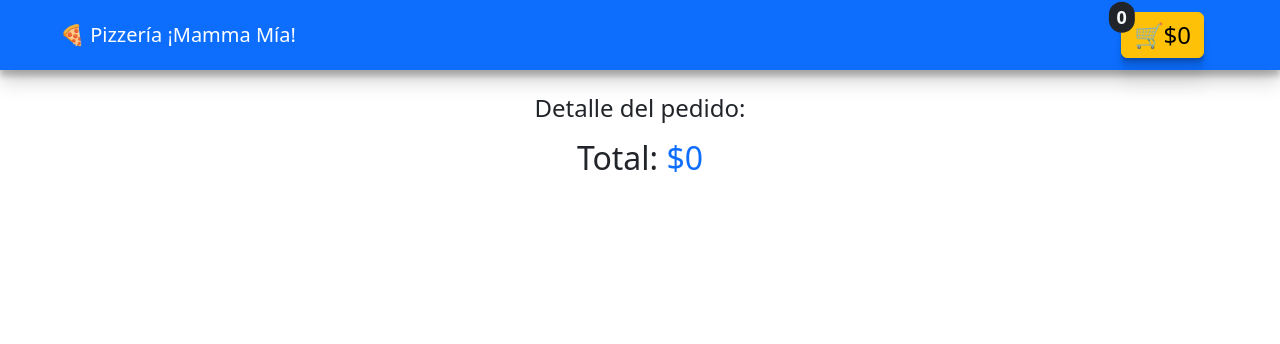
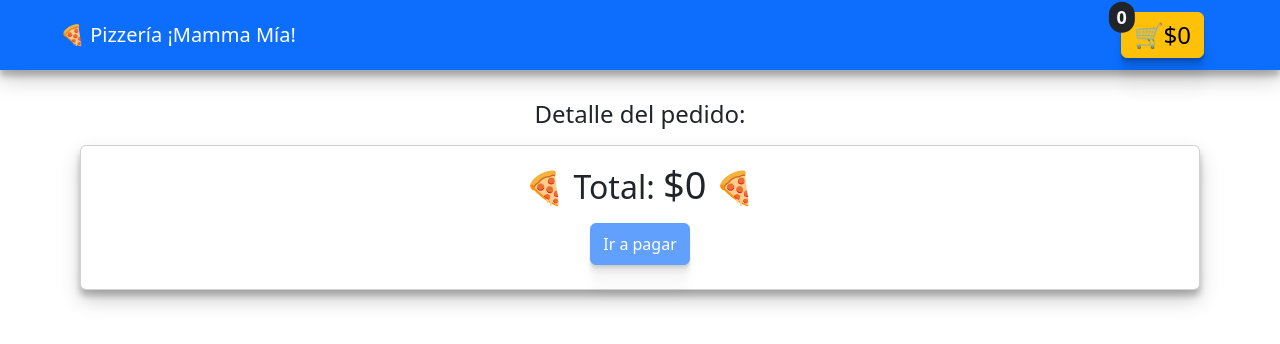
Before and after one commit to ignaciovq27/Modulo05_Desafio_04, a React (Vite) app: page /shopping-cart in a window 1280 px wide. Shown: the top 344 px of the page. Built offline with nearby package versions, Linux system fonts and the light colour scheme.

Commit message:
avance actualizacion carrito

```diff
--- a/public/pizzas.json
+++ b/public/pizzas.json
@@ -10,7 +10,8 @@
       "orégano"
     ],
     "name": "napolitana",
-    "price": 5950
+    "price": 5950,
+    "quantity": 1
   },
   {
     "desc": "La pizza Española se caracteriza por tener una base de masa delgada y crujiente, cubierta con ingredientes típicos de la gastronomía del norte de España como el chorizo, el jamón serrano, la cebolla, el pimiento, el tomate y el queso.",
@@ -23,7 +24,8 @@
       "choricillo"
     ],
     "name": "española",
-    "price": 7250
+    "price": 7250,
+    "quantity": 1
   },
   {
     "desc": "La pizza Salame es una variedad de pizza que se elabora con una masa delgada y crujiente, cubierta con salsa de tomate, queso mozzarella y finas rodajas de salame. Es una pizza sencilla pero sabrosa, ideal para los amantes de la combinación de sabores fuertes.",
@@ -36,7 +38,8 @@
       "orégano"
     ],
     "name": "salame",
-    "price": 5990
+    "price": 5990,
+    "quantity": 1
   },
   {
     "desc": "La pizza Cuatro Estaciones es una pizza que se divide en cuatro secciones, cada una con un tipo diferente de cobertura que representa una estación del año: la primavera se cubre con alcachofas, la verano con jamón, la otoño con champiñones y la invierno con aceitunas. Es una pizza muy versátil y completa para aquellos que desean probar diferentes sabores en una sola pizza.",
@@ -49,7 +52,8 @@
       "champiñones"
     ],
     "name": "cuatro estaciones",
-    "price": 9590
+    "price": 9590,
+    "quantity": 1
   },
   {
     "desc": "La pizza Bacon es una variedad de pizza que se elabora con una base de masa delgada y crujiente, cubierta con salsa de tomate, queso mozzarella y tiras de bacon ahumado. Es una pizza deliciosa ideal para los amantes del sabor del bacon.",
@@ -62,7 +66,8 @@
       "orégano"
     ],
     "name": "bacon",
-    "price": 6450
+    "price": 6450,
+    "quantity": 1
   },
   {
     "desc": "La pizza Pollo picante es una variedad de pizza que se elabora con una base de masa a la piedra, cubierta con salsa de tomate, queso mozzarella, tiras de pollo grillé y pimientos. Es una pizza que combina sabores fuertes y pequeños toques de picante.",
@@ -75,6 +80,7 @@
       "orégano"
     ],
     "name": "pollo picante",
-    "price": 8500
+    "price": 8500,
+    "quantity": 1
   }
 ]
--- a/src/MyContext.jsx
+++ b/src/MyContext.jsx
@@ -7,11 +7,28 @@ export const Context = createContext();
 
 export function MyContext({ children }) {
 
+    const [showModal, setShowModal] = useState(false);
     const [pizzas, setPizzas] = useState([])
     const [cartAmount, setCartAmount] = useState(0)
     const [pizzasCount, setPizzasCount] = useState(0)
-    const [showModal, setShowModal] = useState(false);
 
+    // Logica de añadir pizzas al carrito de compra
+    // 1) Se crea un estado con forma de array para guardar los datos de cada pizza añadida.
+    const [cartItems, setCartItems] = useState([
+        // {
+        //     id: "",
+        //     img: "",
+        //     name: "",
+        //     price: "",
+        // }
+    ])
+
+    // 2)Se crea una función para añadir los datos de la pizza al estado
+    // setCartItems actualiza el estado haciendo una copia de los datos de cartItems
+    // y luego se le añade un nuevo objeto con las propiedades id, img, name y price.
+    const addPizza = (id, img, name, price, quantity) => {
+        setCartItems([...cartItems, { id, img, name, price, quantity }])
+    }
 
     useEffect(() => {
         getData();
@@ -35,13 +52,16 @@ export function MyContext({ children }) {
 
     const globalState =
     {
+        showModal,
+        setShowModal,
         pizzas,
         cartAmount,
         setCartAmount,
         pizzasCount,
         setPizzasCount,
-        showModal,
-        setShowModal,
+        cartItems,
+        setCartItems,
+        addPizza,
     }
     return <Context.Provider value={globalState}>{children}</Context.Provider>
 }
--- a/src/components/Gallery/Gallery.jsx
+++ b/src/components/Gallery/Gallery.jsx
@@ -11,7 +11,7 @@ import ListGroup from 'react-bootstrap/ListGroup';
 
 export default function Gallery() {
 
-  const { pizzas, cartAmount, setCartAmount, pizzasCount, setPizzasCount, setShowModal } = useContext(Context)
+  const { pizzas, cartAmount, setCartAmount, pizzasCount, setPizzasCount, setShowModal, addPizza } = useContext(Context)
 
   return (
     <div className="gallery-container p-3">
@@ -24,6 +24,7 @@ export default function Gallery() {
           setCartAmount((cartAmount) => cartAmount + pizzaPrice)
           setPizzasCount((pizzasCount) => pizzasCount + 1)
           setShowModal(true)
+          addPizza(pizza.id, pizza.img, pizza.name, pizza.price, pizza.quantity)
         }
 
         return (
--- a/src/components/MyHeader/MyHeader.css
+++ b/src/components/MyHeader/MyHeader.css
@@ -4,6 +4,8 @@
     z-index: 0;
     margin: 0;
     padding: 0;
+    user-select: none;
+
 }
 
 .header-img {
--- a/src/components/MyNavbar/MyNavbar.css
+++ b/src/components/MyNavbar/MyNavbar.css
@@ -16,6 +16,7 @@
     text-decoration: none;
     margin: 0;
     padding: 0;
+    user-select: none;
 }
 
 .brand-style:hover {
@@ -25,6 +26,7 @@
 .navbar-brand-style {
     margin: 0;
     padding: 0;
+    user-select: none;
 }
 
 .btn-style2 {
--- a/src/views/NotFound/NotFound.jsx
+++ b/src/views/NotFound/NotFound.jsx
@@ -11,7 +11,7 @@ export default function NotFound() {
             <h4>La ruta que intentas consultar no existe (๑◕︵◕๑)</h4>
             <Nav>
                 <Link to="/" className="brand-style">
-                    <Button className="mx-3 py-2 btn-style2 position-relative" variant="primary">
+                    <Button className="mx-3 py-3 btn-style2" variant="primary">
                         🍕 INICIO 🍕
                     </Button>
                 </Link>
--- a/src/views/Pizza/Pizza.jsx
+++ b/src/views/Pizza/Pizza.jsx
@@ -11,7 +11,7 @@ import { Button } from "react-bootstrap";
 
 export default function Pizza() {
 
-  const { pizzas, cartAmount, setCartAmount, pizzasCount, setPizzasCount, setShowModal } = useContext(Context)
+  const { pizzas, cartAmount, setCartAmount, pizzasCount, setPizzasCount, setShowModal, addPizza } = useContext(Context)
   const params = useParams()
 
   const getPizzaById = (id) => pizzas.find((pizza) => pizza.id === id)
@@ -25,6 +25,7 @@ export default function Pizza() {
     setCartAmount((cartAmount) => cartAmount + pizzaPrice)
     setPizzasCount((pizzasCount) => pizzasCount + 1)
     setShowModal(true)
+    addPizza(pizza.id, pizza.img, pizza.name, pizza.price)
   }
 
   return (
--- /dev/null
+++ b/src/views/ShoppingCart/ShoppingCart.css
@@ -0,0 +1,48 @@
+.shoppingCart-container {
+    margin: auto;
+    min-width: 300px;
+    max-width: 1200px;
+    /* min-height: 200px; */
+    /* max-height: 700px; */
+    justify-content: center;
+    align-items: center;
+    margin-top: 30px;
+    gap: 20px
+}
+
+.shoppingCart-container h2 {
+    margin: 0;
+    padding: 0;
+}
+
+.shoppingCart-container .card-style {
+    width: 70rem;
+    margin: auto;
+    padding: 3px;
+    box-shadow: rgba(0, 0, 0, 0.19) 0px 10px 20px, rgba(0, 0, 0, 0.23) 0px 6px 6px;
+}
+
+.margin-style {
+    margin: 5px 0px;
+}
+
+.ul-style {
+    list-style-type: none;
+    margin: 0;
+    padding: 0;
+    padding-left: 15px;
+    padding-top: 10px;
+    display: flex;
+    flex-direction: column;
+    justify-content: flex-start;
+    align-items: start;
+}
+
+.shoppingCart-container .card-img-style {
+    width: 200px;
+    height: 100px;
+}
+
+.shoppingCart-container .span-style {
+    font-size: 38px;
+}
--- a/src/views/ShoppingCart/ShoppingCart.jsx
+++ b/src/views/ShoppingCart/ShoppingCart.jsx
@@ -1,17 +1,101 @@
 // css
+import "../ShoppingCart/ShoppingCart.css"
 
 //components
 import { useContext } from "react";
 import { Context } from "../../MyContext";
+import Card from 'react-bootstrap/Card';
+import { Button } from "react-bootstrap";
 
 export default function ShoppingCart() {
 
-  const { cartAmount } = useContext(Context)
+  const { cartAmount, setCartAmount, cartItems, setCartItems, pizzasCount, setPizzasCount } = useContext(Context)
+  // console.log(cartItems)
 
   return (
-    <div className="home-container">
-      <h4 className="mt-4 mb-0">Detalle del pedido:</h4>
-      <h2 className="my-3">Total: <span className="text-primary">{cartAmount.toLocaleString('es-CL', { style: 'currency', currency: 'CLP' })}</span></h2>
+    <div className="shoppingCart-container ">
+      <h4 className="my-3 text-center">Detalle del pedido:</h4>
+      <div>
+        <Card className="card-style mt-2 p-0">
+
+          {cartItems.map((item, i) => {
+
+            const pizzaPrice = item.price
+            const pizzaQuantity = item.quantity
+
+            const HandleOnClickAdd = (e) => {
+              setCartAmount((cartAmount) => cartAmount + pizzaPrice)
+              setPizzasCount((pizzasCount) => pizzasCount + 1)
+
+              const newCartItems = [...cartItems];
+              newCartItems[i].quantity += 1;
+              setCartItems(newCartItems);
+            }
+
+            const HandleOnClickRemove = (e) => {
+              if (item && item.quantity > 0) {
+                setCartAmount((cartAmount) => cartAmount - pizzaPrice);
+                setPizzasCount((pizzasCount) => pizzasCount - 1);
+
+                const newCartItems = cartItems.map((cartItem) => {
+                  if (cartItem.id === item.id) {
+                    return {
+                      ...cartItem,
+                      quantity: cartItem.quantity - 1,
+                    };
+                  }
+                  return cartItem;
+                }).filter((cartItem) => cartItem.quantity > 0);
+
+                setCartItems(newCartItems);
+                console.log(newCartItems);
+              }
+            };
+
+            return (
+              <div className="margin-style shoppingCart-container m-0 p-0" key={item.id}>
+                <div className="mx-2 p-0">
+                  <Card.Body className="d-flex justify-content-between align-items-center">
+                    <div className="d-flex align-items-center gap-3">
+                      <Card.Img className="card-img-style" src={item.img} />
+                      <Card.Title className="text-style m-0">{item.name}</Card.Title>
+                    </div>
+                    <div className="d-flex align-items-center">
+                      <h3 className="d-flex text-primary m-0">
+                        {item.price.toLocaleString('es-CL', { style: 'currency', currency: 'CLP' })}
+                      </h3>
+                      <Button
+                        className="mx-3 btn-style"
+                        variant="danger"
+                        disabled={pizzaQuantity > 0 ? false : true}
+                        onClick={HandleOnClickRemove}
+                      > - </Button>
+                      <h3 className="m-0">{pizzaQuantity}</h3>
+                      <Button
+                        className="mx-3 btn-style"
+                        variant="primary"
+                        onClick={HandleOnClickAdd}
+                      > + </Button>
+                    </div>
+                  </Card.Body>
+                  <hr className="m-0 p-0"></hr>
+                </div>
+              </div>
+            )
+          })}
+
+          <div className="d-flex flex-column justify-content-center align-items-center mx-5 mb-4">
+            <h2 className="my-3 ">🍕 Total: <span className="span-style">{cartAmount.toLocaleString('es-CL', { style: 'currency', currency: 'CLP' })}</span> 🍕</h2>
+            <Button
+              className="mx-3 py-2 btn-style"
+              variant="primary"
+              disabled={cartAmount > 0 ? false : true}
+            // onClick={HandleOnClick}
+            > Ir a pagar </Button>
+          </div>
+
+        </Card>
+      </div>
     </div>
   );
 }
```
